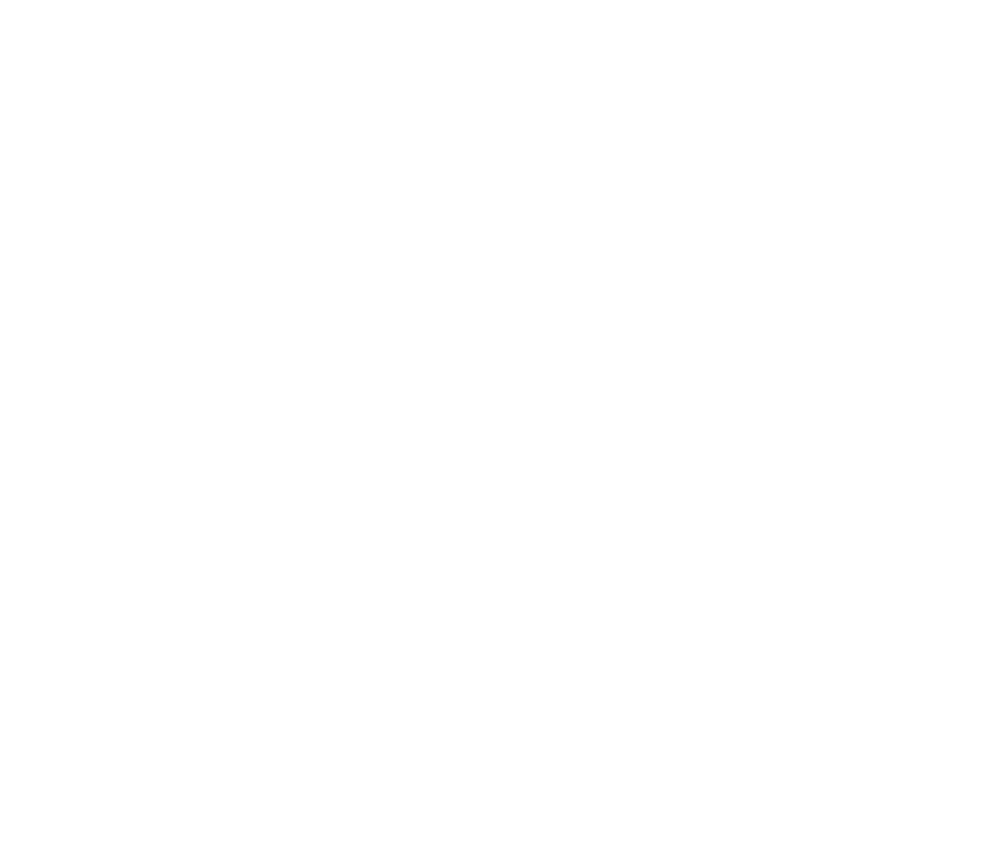
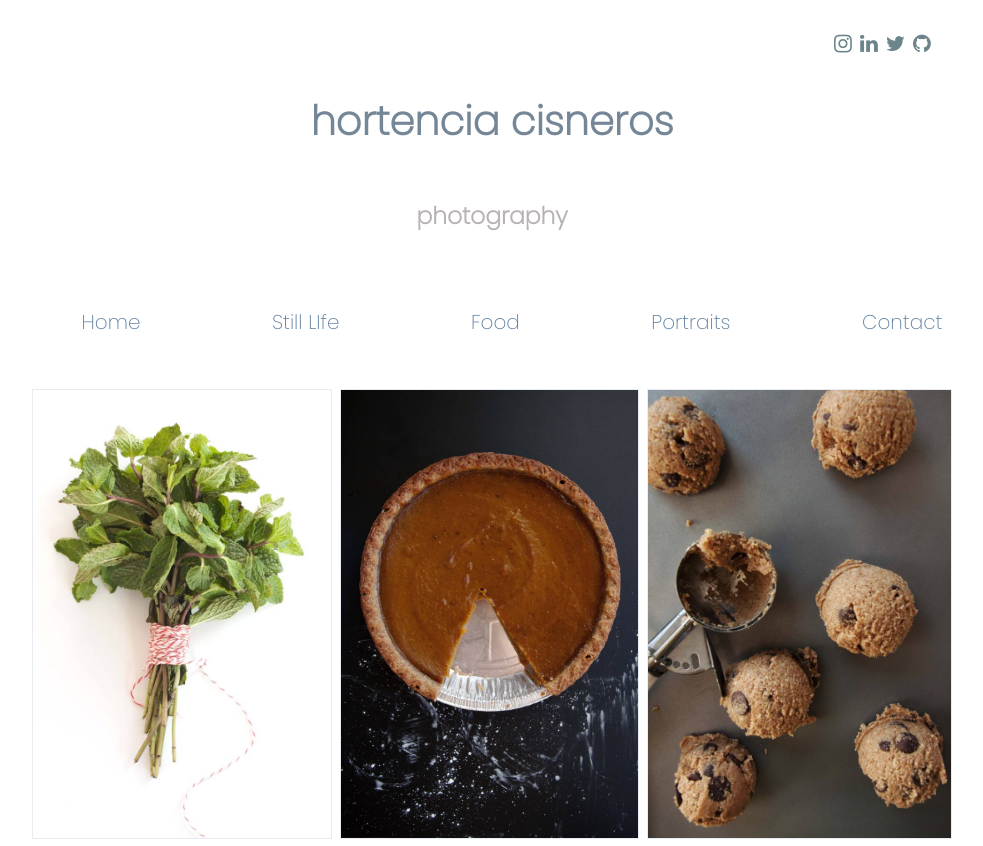
Before and after one commit to hortencia718/PhotographyWebsite, a plain HTML site: page Food.html in a window 1280 px wide. Shown: the top 846 px of the page, without its empty margins (148-1131 px from the left). Before the commit the page ends 800 px from the top, so only its background shows below. Drawn offline with Linux system fonts and the light colour scheme.

Commit message:
food html

```diff
--- a/Food.html
+++ b/Food.html
@@ -10,6 +10,84 @@
     <title>Food</title>
 </head>
 <body>
+
+
+    <div class="social-icons">
+        <ul class="menu simple">
+        <a href="https://www.instagram.com/hortencia_cisneros/?hl=en"><i class="fa fa-instagram" aria-hidden="true"></i></a>
+        <br>
+        <a href="https://www.linkedin.com/in/hortenciacisneros/?h1=en"><i class="fa fa-linkedin" aria-hidden="true"></i></a>
+        <br>
+        <a href="https://twitter.com/hortenciacisn/?lang=en"><i class="fa fa-twitter" aria-hidden="true"></i></a>
+        <br>
+        <a href="https://github.com/hortencia718/?lang=en"><i class="fa fa-github" aria-hidden="true"></i></a>
+         </ul>
+      </div>
+
+
+
+
+
+      <div class="flex-container">
+        <h1>hortencia cisneros </h1>
+            <h3>photography</h3>
+    </div>
+
+
+
+
+              <!-- navbar -->
+        <div class="nav-container">
+            <nav>
+                <ul>
+                    <div class="items">
+                        <li><a href="index.html">Home</a></li>
+                        <li><a href="Still Life.html">Still LIfe</a></li>
+                        <li><a href="Food.html">Food</a></li>
+                        <li><a href="Portraits.html">Portraits</a></li>
+                        <li><a href="Contact.html">Contact</a></li>
+                    </div>
+                </ul>
+            </nav>
+        </div>
+
+
+
+
+
+
+                <div class="img-container">
+                    <div class="row">
+                        <div class="col-md">
+                            <img src="images/Food/DSC_0218 copy.jpg" alt="fruit"></img>
+                        </div>
+                        <div class="col-md">
+                            <img src="images/Food/DSC_1706.jpg" alt="pie"></img>
+                        </div>
+                        <div class="col-md">
+                            <img src="images/Food/DSC_1741 copy.jpg" alt="cookies"></img>
+                        </div>
+                        <div class="col-md">
+                            <img src="images/Food/DSC_1745 copy.jpg" alt="cookies"></img>
+                        </div>
+                    </div>
+                </div>
+
+
+
+
+                <br>
+                <br>
+
+                                  <!-- footer here     -->
+
+            <footer>
+                <p>photography & Website Design by hortencia cisneros , 917.476.7147  &copy;</p>
+
+            </footer>
+
+
+
     <script src="script.js" defer></script>
 </body>
 </html>
```
Also changed, not shown: StillLife.html (+8 -9 lines), index.html (+1 -1 lines), images/DSC_111.jpg (added), images/Food/beets.jpg (added), images/Portraits/DSC_0651 copy.jpg (added), images/Portraits/DSC_0708 copy.jpg (added), images/Portraits/DSC_0709A.jpg (added), images/Portraits/DSC_1004 copy.jpg (added), images/Still Life/images for WS064.jpg (renamed from images/images for WS064.jpg), images/Still Life/jewls copy.jpg (added), images/Still Life/saltnwisp.jpg (renamed from images/saltnwisp.jpg).
